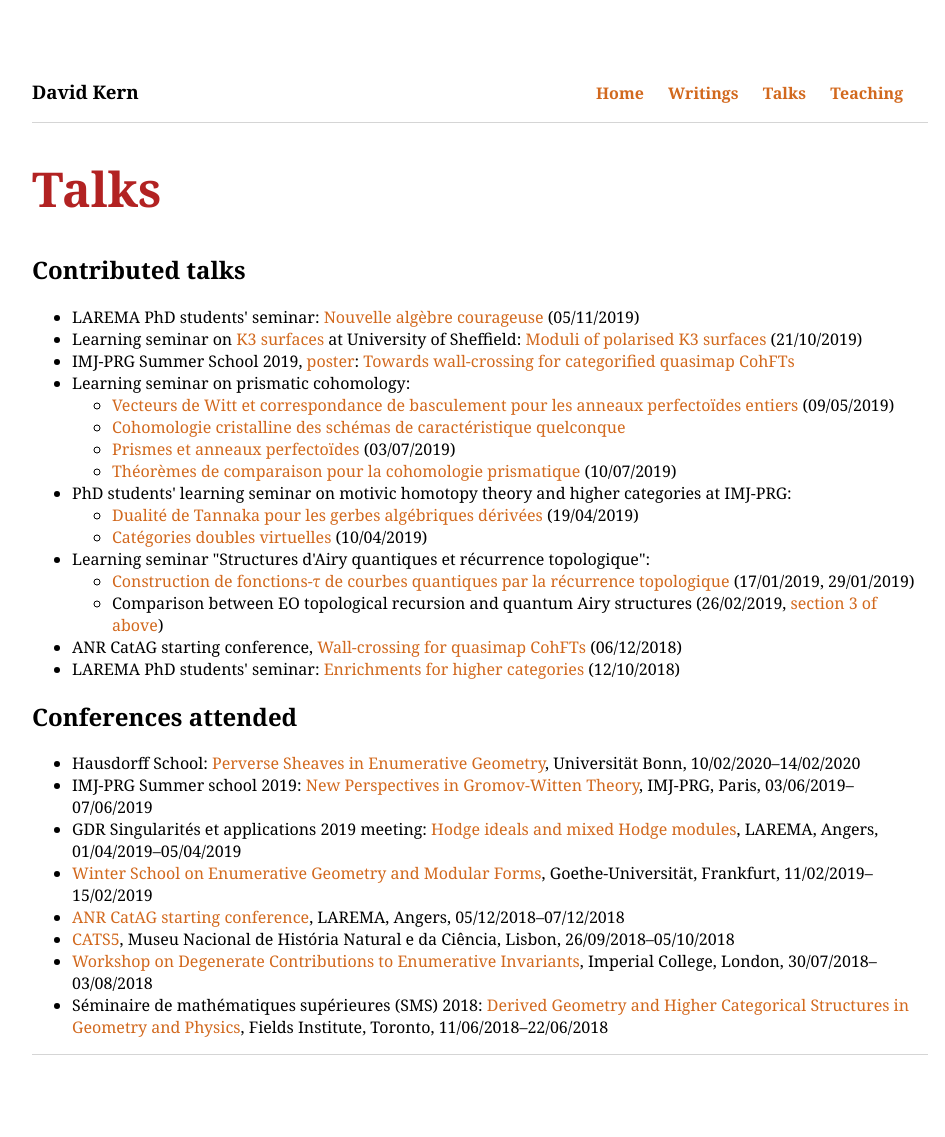
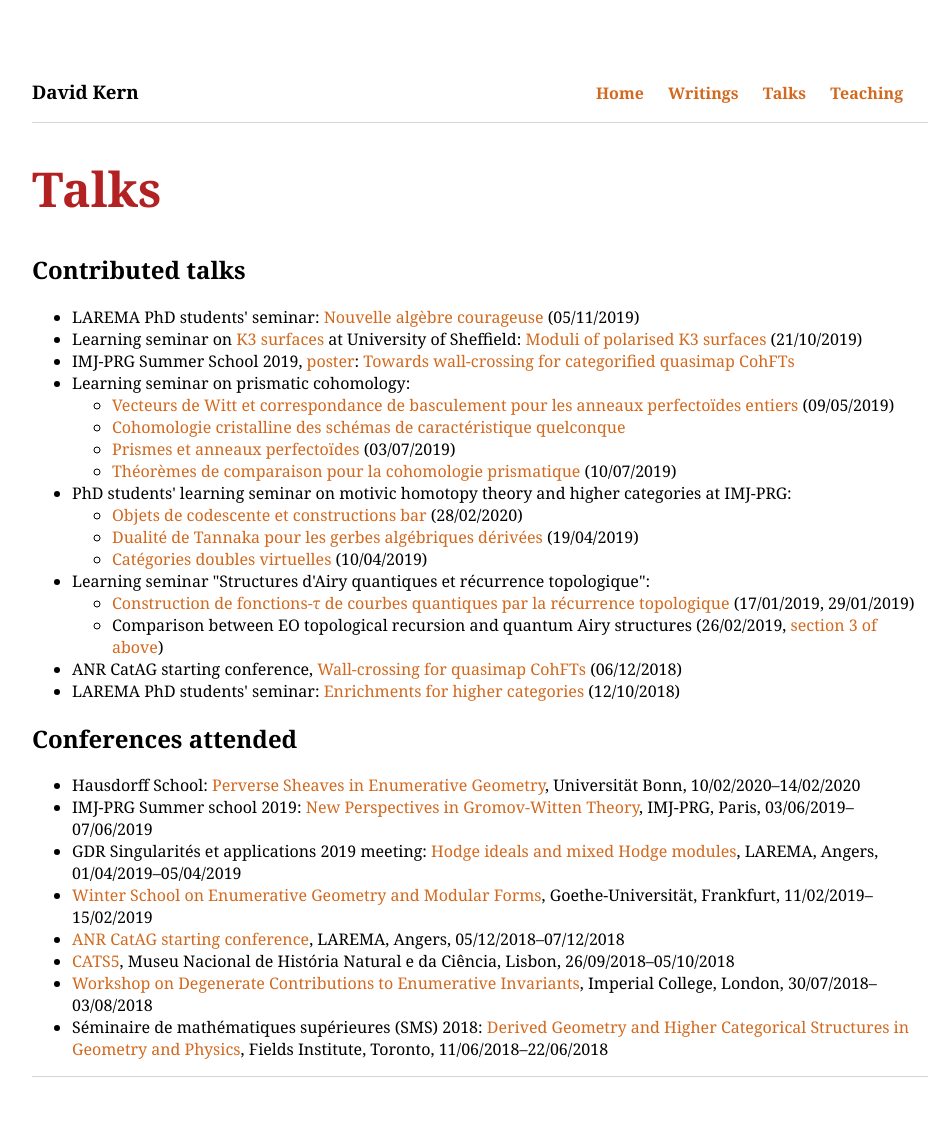
Before and after one commit to dskern/dskern.github.io, a Jekyll site: the page built from talks.html, in a window 1280 px wide. Shown: the whole page, without its empty margins (160-1105 px from the left). Built offline with Jekyll 4.4.1, drawn with Linux system fonts in a browser that asks for light colours; before the commit the page ends 1115 px from its top, so only the background shows below that.

Commit message:
Update talks.html

```diff
--- a/talks.html
+++ b/talks.html
@@ -18,6 +18,7 @@ layout: default
     </ul>
     <li>PhD students' learning seminar on motivic homotopy theory and higher categories at IMJ-PRG:</li>
     <ul>
+        <li><a href="Talks/LaxBar.pdf">Objets de codescente et constructions bar</a> (28/02/2020)</li>
         <li><a href="Talks/TannaCat.pdf">Dualité de Tannaka pour les gerbes algébriques dérivées</a> (19/04/2019)</li>
         <li><a href="Talks/DoubleCats.pdf">Catégories doubles virtuelles</a> (10/04/2019)</li>
     </ul>
```
